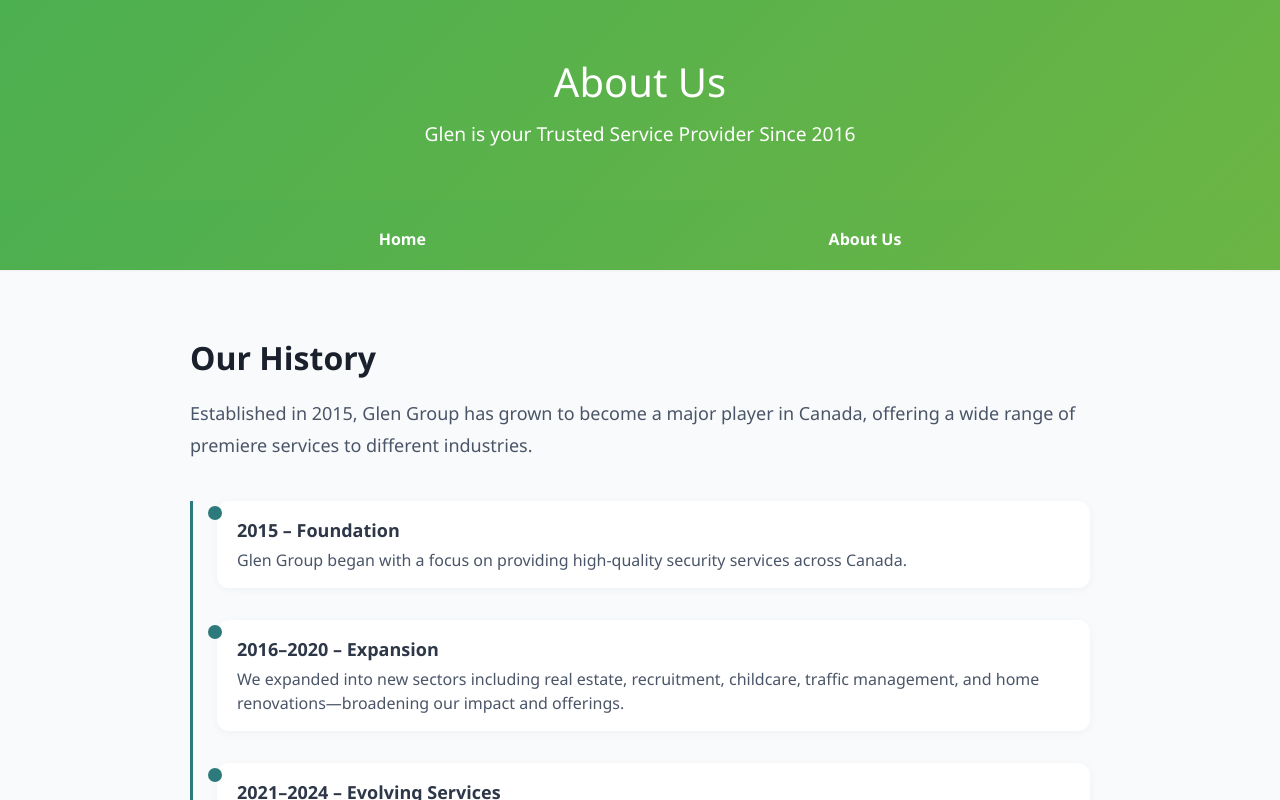
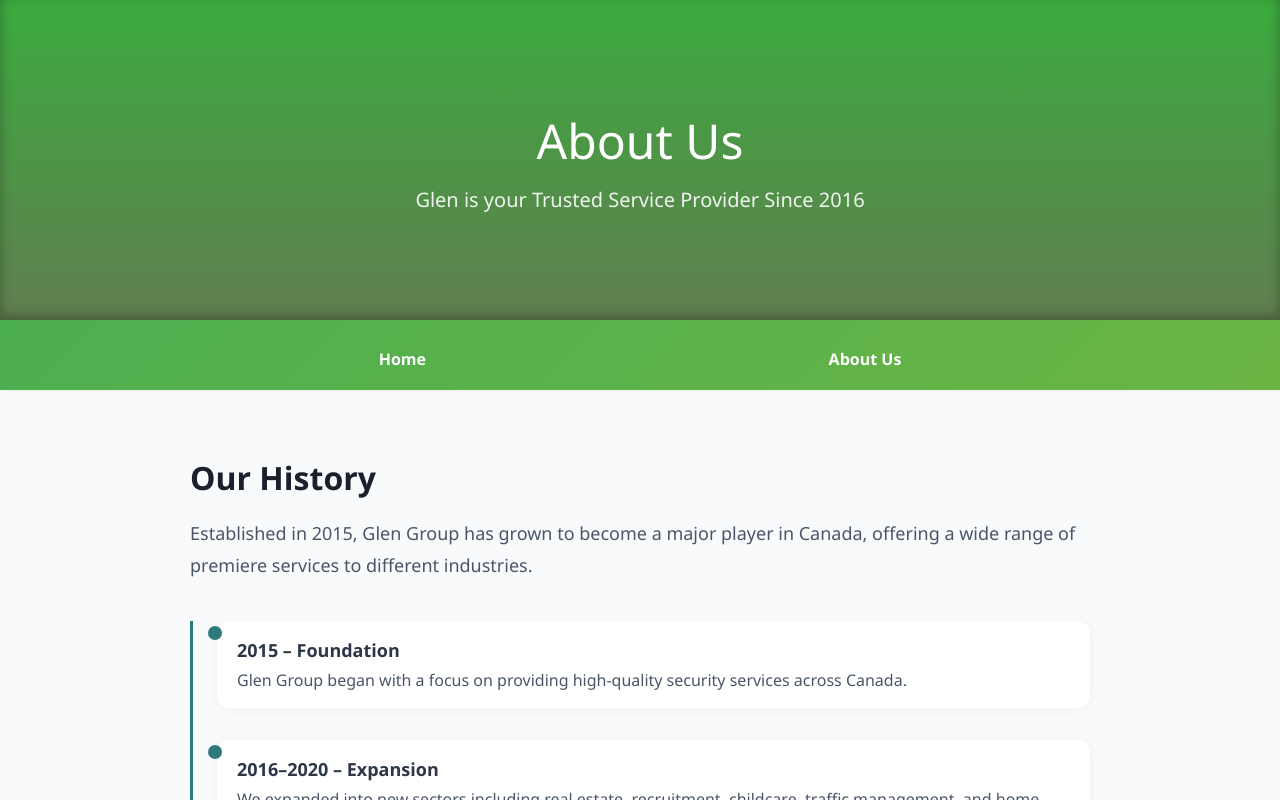
Before and after one commit to Brenden-Trieu/GlenGroupWebsite, a React (Create React App) app in the folder glen_group/: page /about in a window 1280 px wide. Shown: the top 800 px of the page. Built offline with nearby package versions, Linux system fonts and the light colour scheme.

Commit message:
banner update

```diff
--- a/glen_group/src/styles/About.css
+++ b/glen_group/src/styles/About.css
@@ -1,26 +1,36 @@
 .hero-splash {
-  height: 25vh;
+  height: 40vh;
   display: flex;
   align-items: center;
   justify-content: center;
-  background: linear-gradient(135deg, #4CAF50, #6bb544);
+  background:
+    linear-gradient(rgba(10, 149, 14, 0.8), rgba(29, 72, 5, 0.7)) center/cover no-repeat;
   color: white;
   text-align: center;
   font-family: 'Segoe UI', Tahoma, Geneva, Verdana, sans-serif;
+  position: relative;
+  box-shadow: inset 0 -4px 12px rgba(0, 0, 0, 0.3);
+  animation: fadeInHero 1s ease-in-out;
+}
+
+@keyframes fadeInHero {
+  from {
+    opacity: 0;
+    transform: translateY(-10px);
+  }
+  to {
+    opacity: 1;
+    transform: translateY(0);
+  }
 }
 
 .hero-splash h1 {
-  font-size: 2.5rem;
-  margin: 0;
+  font-size: 3rem;
+  margin-bottom: 0.5rem;
 }
 
 .hero-splash p {
-  font-size: 1.2rem;
-  margin: 0.5rem 0 0;
+  font-size: 1.25rem;
+  margin: 0;
+  opacity: 0.9;
 }
-
-html, body {
-  margin: 0;
-  padding: 0;
-  overflow-x: hidden;
-}
```
